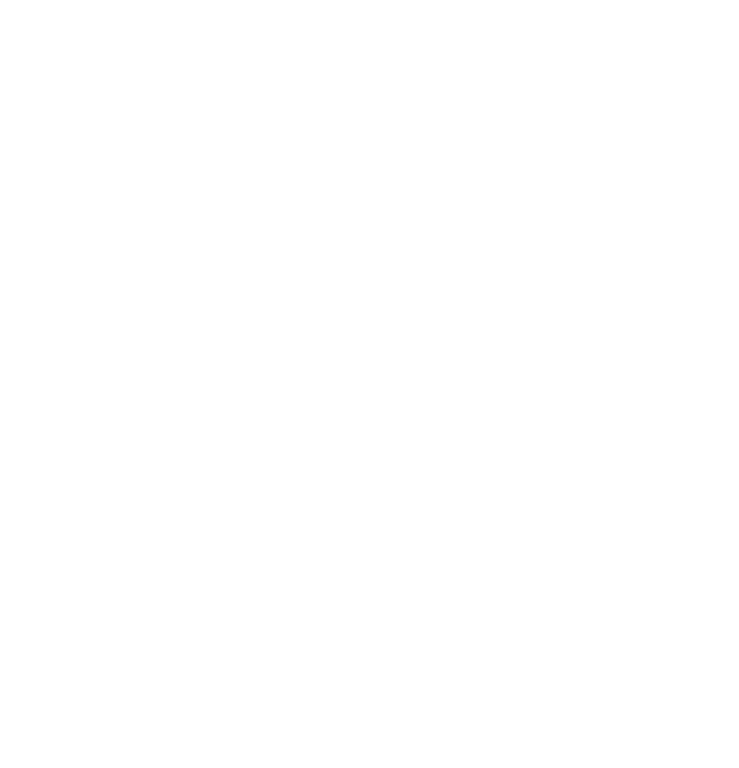
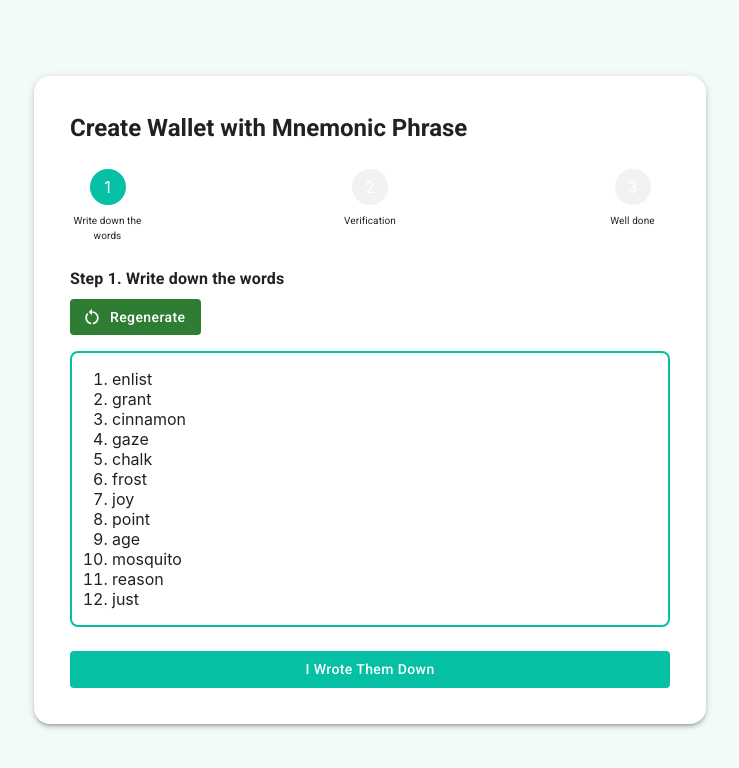
Before and after one commit to dainghia-tran/EtherWallet, a React (Create React App) app: page /create in a window 1280 px wide. Before the commit this address had no page. Shown: the top 768 px of the page, without its empty margins (270-1009 px from the left). Built offline with nearby package versions, Linux system fonts and the light colour scheme.

Commit message:
Create wallet

```diff
--- a/package.json
+++ b/package.json
@@ -5,6 +5,7 @@
   "dependencies": {
     "@emotion/react": "^11.9.0",
     "@emotion/styled": "^11.8.1",
+    "@mui/icons-material": "^5.6.1",
     "@mui/material": "^5.6.1",
     "@mui/styled-engine-sc": "^5.6.1",
     "@testing-library/jest-dom": "^5.16.4",
--- a/src/App.js
+++ b/src/App.js
@@ -1,6 +1,7 @@
 import './App.css';
 import React from 'react';
 import IndexPage from './views/index';
+import CreateWalletPage from './views/create-wallet';
 import { BrowserRouter as Router, Route, Routes } from 'react-router-dom';
 
 function App() {
@@ -8,6 +9,7 @@ function App() {
     <Router>
       <Routes>
         <Route exact path='/' element={<IndexPage />} />
+        <Route exact path='/create' element={<CreateWalletPage />} />
       </Routes>
     </Router>
   );
--- /dev/null
+++ b/src/views/create-wallet/components/step-bar.js
@@ -0,0 +1,23 @@
+import React from "react";
+import { Box, Typography } from "@mui/material";
+
+const StepBar = ({ step, stepName }) => {
+    return (
+        <div style={{ display: 'flex', flexDirection: 'row', alignItems: 'baseline', justifyContent: "space-between" }}>
+            {
+                stepName.map((e, index) =>
+                    <div key={index} style={{ display: 'flex', flexDirection: 'column', alignItems: 'center', justifyContent: "start", height: '100%' }}>
+                        <div style={{ height: 20, width: 20, padding: 8, borderRadius: 18, color: 'white', background: stepName.indexOf(e) == step ? '#05c0a5' : '#f2f2f2', display: "flex", alignItems: "center", justifyContent: 'center' }}>
+                            {stepName.indexOf(e) + 1}
+                        </div>
+                        <Box height={8} />
+                        <Typography fontSize={10} style={{ width: 75, textAlign: 'center' }}>
+                            {e}
+                        </Typography>
+                    </div>
+                )
+            }
+        </div >)
+}
+
+export default StepBar;
--- /dev/null
+++ b/src/views/create-wallet/index.js
@@ -0,0 +1,80 @@
+import React from "react";
+import { Paper, Typography } from "@mui/material";
+import { Box } from "@mui/system"
+import { useEffect, useState } from "react";
+import { createWallet } from "../../wallet";
+import StepBar from "./components/step-bar";
+import GenerateMnemonicStep from "./steps/generate-mnemonic";
+import VerificationStep from "./steps/verification";
+import WellDoneStep from "./steps/well-done";
+
+const stepName = [
+    'Write down the words',
+    'Verification',
+    'Well done',
+]
+
+const CreateWalletPage = () => {
+    const [step, setStep] = useState(0);
+    const [mnemonic, setMnemonic] = useState(null);
+
+    useEffect(() => {
+        const wallet = createWallet();
+        console.log('mnemonic:', wallet.mnemonic.phrase)
+        setMnemonic(wallet.mnemonic.phrase);
+    }, []);
+
+    const onClickRegenerate = () => {
+        const wallet = createWallet();
+        console.log('regen mnemonic:', wallet.mnemonic.phrase)
+        setMnemonic(wallet.mnemonic.phrase);
+    }
+
+    const onClickNext = () => {
+        setStep(step + 1);
+    }
+
+    const onClickBack = () => {
+        setStep(step - 1);
+    }
+
+    const onClickAccessWallet = () => {
+        localStorage.setItem('mnemonic', mnemonic);
+    }
+
+    return (
+        <div>
+            <main style={{ height: '100vh', display: "flex", alignItems: "center", justifyContent: "center", background: '#f2fafa' }}>
+                <Paper elevation={3} style={{ padding: 36, borderRadius: 16, width: 600, }}>
+                    <div>
+                        <Typography variant="h5" fontWeight={700}>
+                            Create Wallet with Mnemonic Phrase
+                        </Typography>
+                        <Box height={24} />
+
+                        <StepBar step={step} stepName={stepName} />
+
+                        <Box height={24} />
+
+                        <Typography fontWeight={700}>
+                            Step {step + 1}. {stepName[step]}
+                        </Typography>
+                        {
+                            step == 0 ?
+                                <GenerateMnemonicStep onClickNext={onClickNext} onClickRegenerate={onClickRegenerate} mnemonic={mnemonic} /> : <div />
+                        }
+                        {
+                            step == 1 ?
+                                <VerificationStep onClickNext={onClickNext} onClickBack={onClickBack} mnemonic={mnemonic} /> : <div />
+                        }
+                        {
+                            step == 2 ? <WellDoneStep onClickAccessWallet={onClickAccessWallet} /> : <div />
+                        }
+                    </div>
+                </Paper>
+            </main>
+        </div >
+    );
+}
+
+export default CreateWalletPage;
--- /dev/null
+++ b/src/views/create-wallet/steps/generate-mnemonic.js
@@ -0,0 +1,25 @@
+import React from "react";
+import { Box, Button } from "@mui/material";
+import RestartAltIcon from '@mui/icons-material/RestartAlt';
+
+const GenerateMnemonicStep = ({ onClickNext, mnemonic, onClickRegenerate }) => {
+    return (
+        <div style={{ justifyContent: 'end' }}>
+            <Box height={8} />
+            <Button style={{ textTransform: 'none' }} variant="contained" disableElevation color="success" startIcon={<RestartAltIcon />} onClick={onClickRegenerate}>
+                Regenerate
+            </Button>
+            <div style={{ border: '2px solid #05c0a5', borderRadius: 8, marginTop: 16 }}>
+                <ol>
+                    {mnemonic != null ? mnemonic.split(' ').map((e, index) => <li key={index}>{e}</li>) : <div />}
+                </ol>
+            </div>
+            <Box height={24} />
+            <Button onClick={onClickNext} variant="contained" disableElevation style={{ width: '100%', background: '#05c0a5', textTransform: 'none' }}>
+                I Wrote Them Down
+            </Button>
+        </div>
+    )
+}
+
+export default GenerateMnemonicStep;
--- /dev/null
+++ b/src/views/create-wallet/steps/verification.js
@@ -0,0 +1,55 @@
+import { Typography } from "@mui/material";
+import React from "react";
+import { useState, useRef } from "react";
+import { TextField, Box, Button } from "@mui/material";
+
+const VerificationStep = ({ mnemonic, onClickNext, onClickBack }) => {
+    const [hasError, setHasError] = useState(false);
+    const valueRef = useRef('')
+
+    const onClickVerify = () => {
+        const inputWordsValue = valueRef.current.value;
+        const listWords = inputWordsValue.trim().split(' ');
+        const listMnemonic = mnemonic.split(' ');
+
+        if (listWords.length < 3) {
+            setHasError(true);
+            return;
+        }
+
+        for (const e in listWords) {
+            if (listMnemonic.includes(listWords[e])) {
+                setHasError(false);
+            } else {
+                setHasError(true);
+                return;
+            }
+        }
+
+        onClickNext();
+    }
+
+    return (
+        <div>
+            <Box height={8} />
+            <Typography>
+                Write down at least 3 words in your Mnemonic Phrase. Seperated by a space.
+            </Typography>
+            <Box height={8} />
+            <TextField error={hasError} inputRef={valueRef} id="outlined-basic" style={{ width: '100%' }} variant="outlined" />
+
+            <Box height={8} />
+            <div style={{ display: 'flex', justifyContent: 'center' }}>
+                <Button onClick={onClickBack} variant="contained" style={{ background: '#f2f2f2', color: 'black', textTransform: 'none' }} disableElevation>
+                    Go back
+                </Button>
+                <Box width={16} />
+                <Button onClick={onClickVerify} variant="contained" style={{ textTransform: 'none' }} disableElevation>
+                    Verify
+                </Button>
+            </div>
+        </div>
+    )
+}
+
+export default VerificationStep
--- /dev/null
+++ b/src/views/create-wallet/steps/well-done.js
@@ -0,0 +1,28 @@
+import React from "react";
+import { Typography, Button, Box } from "@mui/material";
+
+const WellDoneStep = ({ onClickAccessWallet }) => {
+    const onClickCreateAnotherWallet = () => {
+        window.location.reload();
+    }
+
+    return (
+        <div>
+            <Box height={8} />
+            <Typography>
+                You are now ready to take advantage of all that Ethereum has to offer! Access with mnemonic phrase should only be used in an offline setting
+            </Typography>
+            <Box height={8} />
+            <div style={{ display: 'flex' }}>
+                <Button onClick={onClickAccessWallet} variant="contained" disableElevation style={{ flex: 1, background: '#05c0a5', textTransform: 'none' }}>
+                    Access Wallet
+                </Button>
+                <Button onClick={onClickCreateAnotherWallet} variant="text" disableElevation style={{ flex: 1, textTransform: 'none' }}>
+                    Create another wallet
+                </Button>
+            </div>
+        </div>
+    )
+}
+
+export default WellDoneStep;
--- a/src/views/index/index.js
+++ b/src/views/index/index.js
@@ -1,13 +1,9 @@
 import React from "react";
 import { Paper, Typography } from "@mui/material";
-import { Box } from "@mui/system";
-import createWallet from "../../wallet";
+import { Box } from "@mui/system"
+import { Link } from "react-router-dom";
 
 const IndexPage = () => {
-    const onClickCreate = () => {
-        createWallet();
-    }
-
     return (
         <div >
             <main
@@ -19,9 +15,11 @@ const IndexPage = () => {
                         </Typography>
                         <Box height={50} />
                         <div >
-                            <div onClick={onClickCreate} style={{ height: 50, borderRadius: 25, color: 'white', background: '#05c0a5', display: "flex", alignItems: "center", justifyContent: 'center' }}>
-                                Create new wallet
-                            </div>
+                            <Link to={'/create'}>
+                                <div style={{ height: 50, borderRadius: 25, color: 'white', background: '#05c0a5', display: "flex", alignItems: "center", justifyContent: 'center' }}>
+                                    Create new wallet
+                                </div>
+                            </Link>
                             <Box height={16} />
                             <div style={{ height: 50, borderRadius: 25, color: 'white', background: '#05c0a5', display: "flex", alignItems: "center", justifyContent: 'center' }}>
                                 Import existing wallet
--- a/src/wallet/index.js
+++ b/src/wallet/index.js
@@ -1,9 +1,6 @@
 import { ethers } from 'ethers';
 
-const createWallet = () => {
+export const createWallet = () => {
     const wallet = ethers.Wallet.createRandom()
     return wallet;
 };
-
-
-export default createWallet
```
Also changed, not shown: 1 other file (tests, documents, lock files or other folders).
